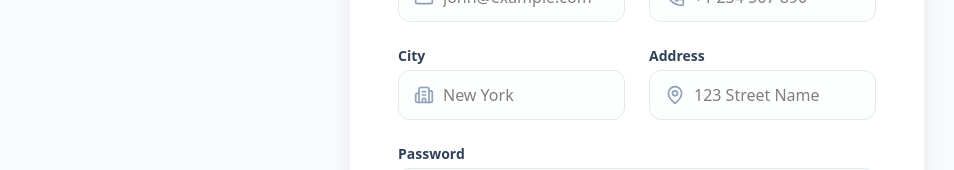
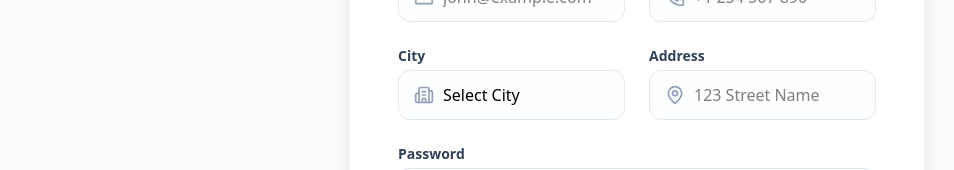
Before and after one commit to Darsh0002/Serviz, a React (Vite) app in the folder Serviz-Frontend/: page /signup in a window 1280 px wide. Shown: the part 435-605 px from the top of the page, without its empty margins (3-957 px from the left). Built offline with nearby package versions, Linux system fonts and the light colour scheme; no server answers.

Commit message:
Modified SignUp Page

```diff
--- a/Serviz-Frontend/src/App.jsx
+++ b/Serviz-Frontend/src/App.jsx
@@ -5,8 +5,8 @@ import { Toaster } from "react-hot-toast";
 import ProtectedRoute from "./routes/ProtectedRoute";
 
 import Login from "./pages/LoginPage";
-import UserDashboard from "./pages/UserDashboard";
-import ProviderDashboard from "./pages/ProviderDashboard";
+import UserDashboard from "./pages/user/UserDashboard";
+import ProviderDashboard from "./pages/provider/ProviderDashboard";
 import Unauthorized from "./pages/Unauthorized";
 import LandingPage from "./pages/LandingPage";
 import SignUpPage from "./pages/SignUpPage";
--- a/Serviz-Frontend/src/index.css
+++ b/Serviz-Frontend/src/index.css
@@ -1,16 +1,21 @@
 @import "tailwindcss";
 
 .btn-primary {
-  @apply flex items-center gap-2 px-4 py-2 rounded-md
-  bg-blue-600 text-white text-sm hover:bg-blue-700 transition;
+  @apply flex items-center gap-2 px-4 py-2 rounded-md text-sm transition transform hover:scale-105;
+  @apply bg-gradient-to-r from-orange-400 via-purple-400 to-blue-500 text-white;
 }
 
 .btn-secondary {
   @apply flex items-center gap-2 px-4 py-2 rounded-md
-  border text-sm hover:bg-gray-100 transition;
+  border border-gray-200 bg-white text-sm hover:bg-gray-50 transition shadow-sm;
 }
 
 .btn-danger {
   @apply flex items-center gap-2 px-4 py-2 rounded-md
   bg-red-100 text-red-600 text-sm hover:bg-red-200 transition;
 }
+
+.input {
+  @apply block w-full px-4 py-3 rounded-lg border border-gray-200 bg-white text-sm placeholder-gray-400
+  focus:outline-none focus:ring-2 focus:ring-purple-300 focus:border-transparent transition;
+}
--- a/Serviz-Frontend/src/pages/SignUpPage.jsx
+++ b/Serviz-Frontend/src/pages/SignUpPage.jsx
@@ -12,7 +12,7 @@ import {
   EyeOff,
   Briefcase,
 } from "lucide-react";
-import { useNavigate,Link } from "react-router-dom";
+import { useNavigate, Link } from "react-router-dom";
 import { AppContext } from "../context/AppContext";
 import axios from "axios";
 import toast from "react-hot-toast";
@@ -148,7 +148,7 @@ export default function SignUpPage() {
                 </div>
                 <input
                   id="email"
-                  type="email"
+                  // type="email"
                   required
                   onChange={handleChange}
                   className="block w-full pl-11 pr-4 py-3 border border-slate-200 rounded-xl focus:ring-2 focus:ring-indigo-500/20 focus:border-indigo-500 transition-all bg-slate-50/30"
@@ -184,17 +184,27 @@ export default function SignUpPage() {
               </label>
               <div className="mt-1 relative">
                 <div className="absolute inset-y-0 left-0 pl-4 flex items-center pointer-events-none">
-                  {/* Use Building2 or MapPin here */}
                   <Building2 className="h-5 w-5 text-slate-400" />
                 </div>
-                <input
+                <select
                   id="city"
-                  type="text"
                   required
                   onChange={handleChange}
-                  className="block w-full pl-11 pr-4 py-3 border border-slate-200 rounded-xl focus:ring-2 focus:ring-indigo-500/20 focus:border-indigo-500 transition-all bg-slate-50/30"
-                  placeholder="New York"
-                />
+                  className="block w-full pl-11 pr-4 py-3 border border-slate-200 rounded-xl focus:ring-2 focus:ring-indigo-500/20 focus:border-indigo-500 transition-all bg-slate-50/30 appearance-none"
+                >
+                  <option value="">Select City</option>
+                  <option>Delhi</option>
+                  <option>Mumbai</option>
+                  <option>Bengaluru</option>
+                  <option>Kolkata</option>
+                  <option>Chennai</option>
+                  <option>Hyderabad</option>
+                  <option>Pune</option>
+                  <option>Ahmedabad</option>
+                  <option>Surat</option>
+                  <option>Jaipur</option>
+                  <option>Vadodara</option>
+                </select>
               </div>
             </div>
 
@@ -215,12 +225,14 @@ export default function SignUpPage() {
                     className="block w-full pl-11 pr-4 py-3 border border-slate-200 rounded-xl focus:ring-2 focus:ring-indigo-500/20 focus:border-indigo-500 transition-all bg-slate-50/30 appearance-none"
                   >
                     <option value="">Select Service</option>
-                    <option value="Plumber">Plumber</option>
-                    <option value="Electrician">Electrician</option>
-                    <option value="Cleaner">Cleaner</option>
-                    <option value="technician">Appliance Repair Technician</option>
-                    <option value="Carpenter">Carpenter</option>
-                    <option value="Painter">Painter</option>
+                    <option>Plumber</option>
+                    <option>Electrician</option>
+                    <option>Carpenter</option>
+                    <option>Technician</option>
+                    <option>Painter</option>
+                    <option>Cleaner</option>
+                    <option>Lock smith</option>
+                    <option>Appliance repair technician</option>
                   </select>
                 </div>
               </div>
```
Lines whose indentation alone changed are shown as unchanged.
